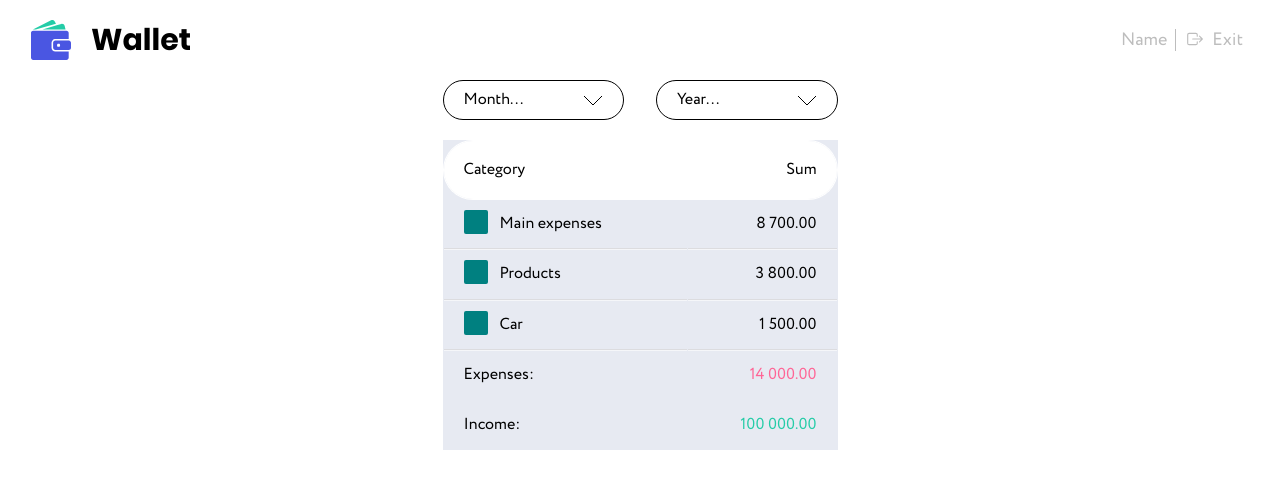
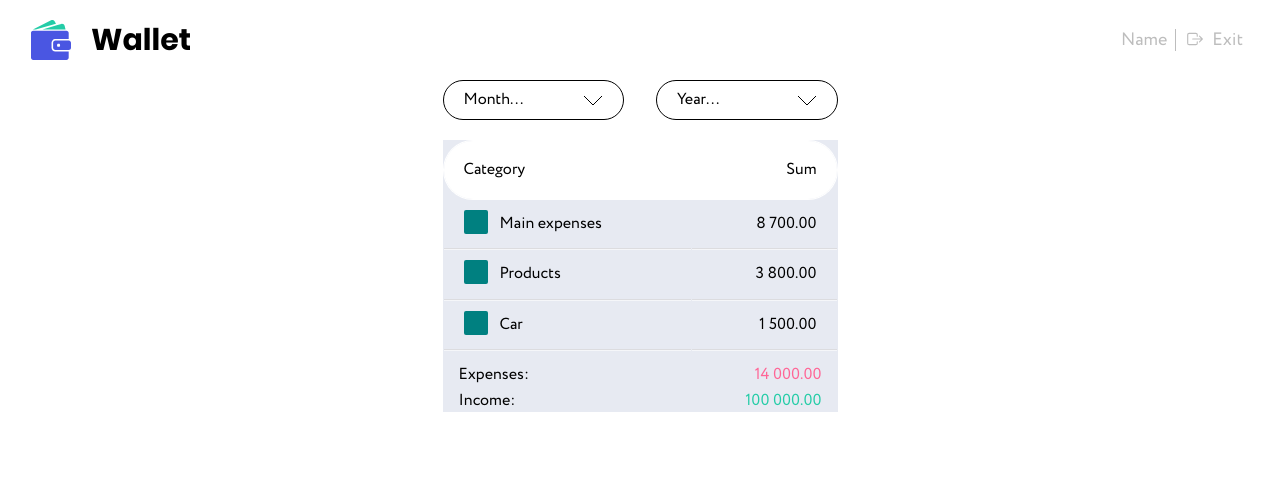
Before and after one commit to Mysolaar/wallet-app-gr4-frontend, a React (Create React App) app: page / in a window 1280 px wide. Shown: the top 488 px of the page. Built offline with nearby package versions, Linux system fonts and the light colour scheme.

Commit message:
styling fix

```diff
--- a/src/components/Table/TableStats/TableStats.module.css
+++ b/src/components/Table/TableStats/TableStats.module.css
@@ -66,21 +66,33 @@
   color: var(--green300);
 }
 
-.table tr td:first-child {
+.table .data-row td:first-child {
   padding: 15px 0 15px 20px;
 }
 
-.table tr td:last-child {
+.data-row td:last-child {
   padding: 15px 20px 15px 0px;
 }
 
 .expenses td:first-child {
-  padding: 15px 0 0 15px;
+  padding-left: 15px;
+  padding-top: 15px;
 }
 
-.expenses td:last-child {
-  padding: 15px 15px 0 0;
+.table .expenses td:last-child {
+  padding-right: 15px;
+  padding-top: 15px;
 }
+.income td:first-child {
+  padding-left: 15px;
+  padding-top: 5px;
+}
+
+.table .income td:last-child {
+  padding-right: 15px;
+  padding-top: 5px;
+}
+
 .table .data-row td:first-child {
   padding: 15px 0 15px 56px;
 }
```
